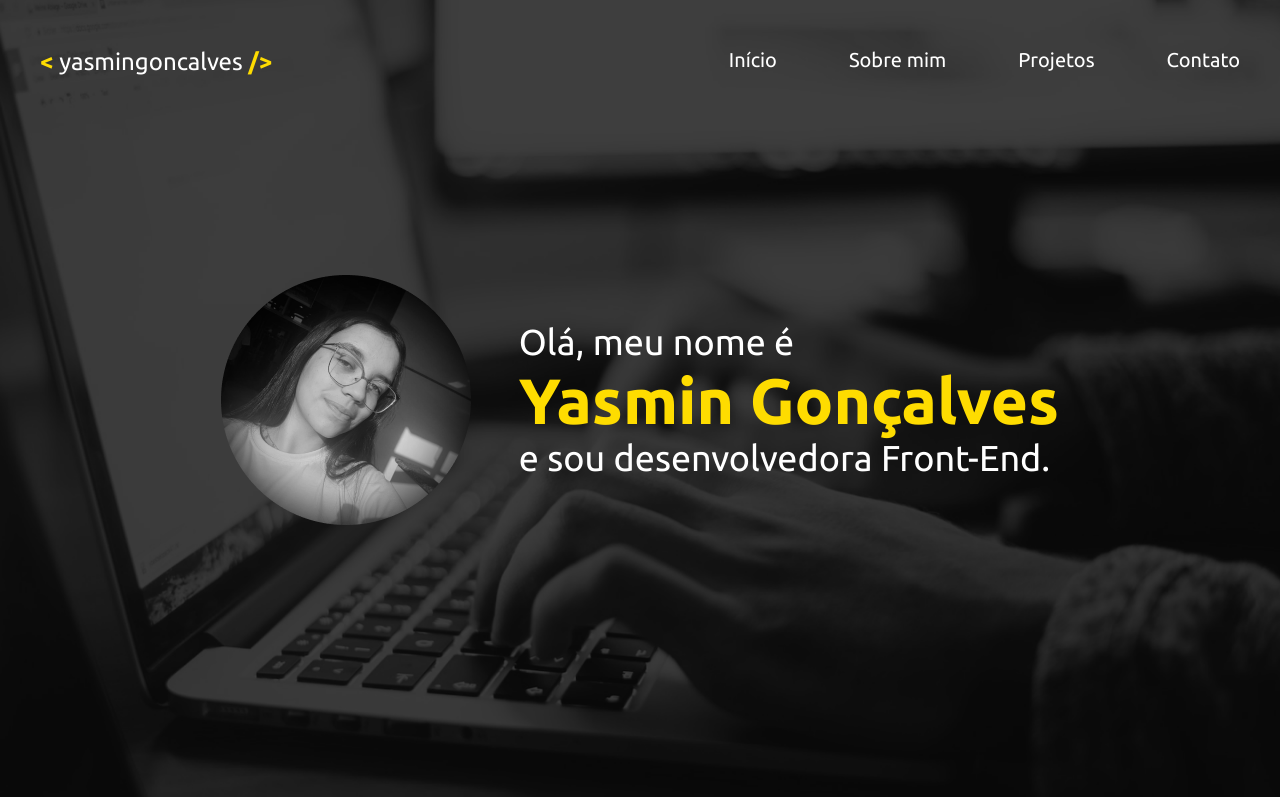
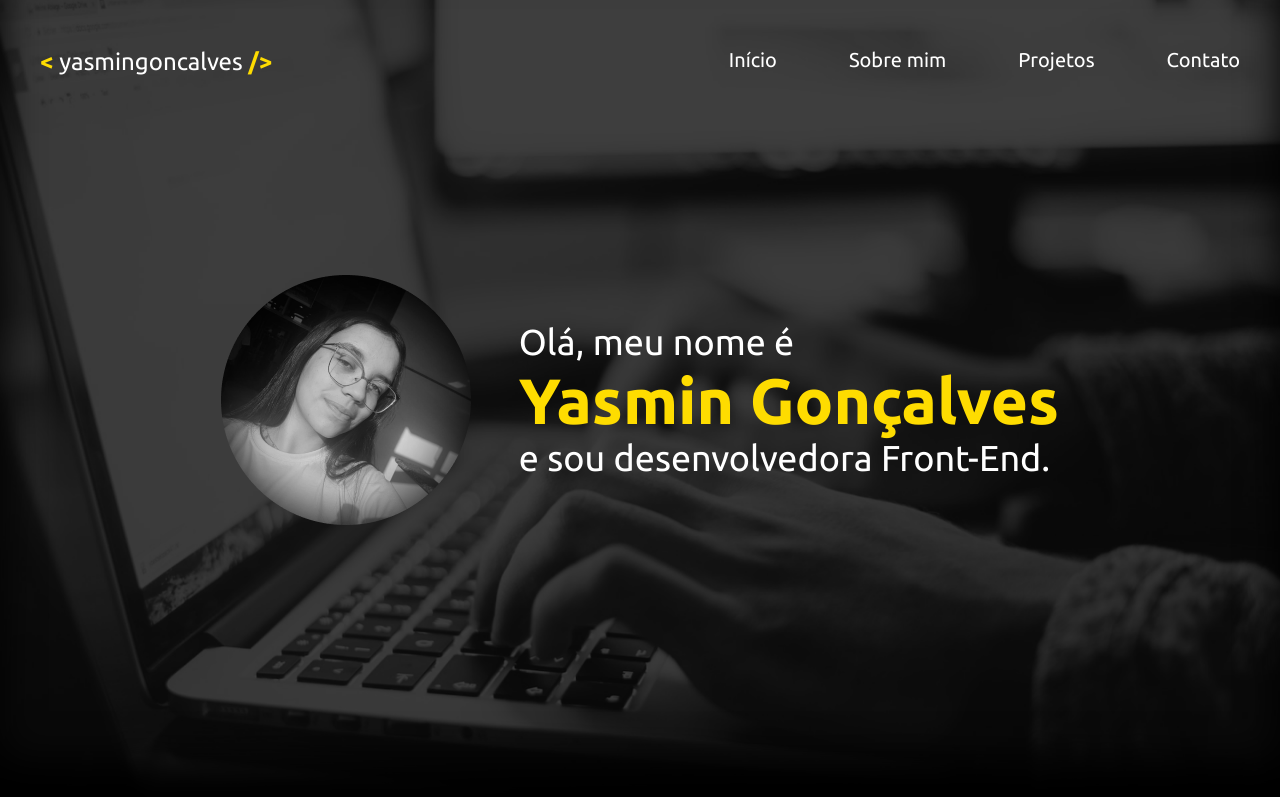
Before and after one commit to yasmingcv/portfolio, a plain HTML site: page index.html in a window 1280 px wide. Shown: the top 797 px of the page. Drawn offline with Linux system fonts and the light colour scheme.

```diff
--- a/css/home.css
+++ b/css/home.css
@@ -7,6 +7,7 @@
     align-items: center;
     gap: 48px;
     width: 100%;
+    box-shadow: inset 0px -40px 40px black;
 }
 .home__text{
     font-size: 2.25rem;
```
Also changed, not shown: 1 other file.
